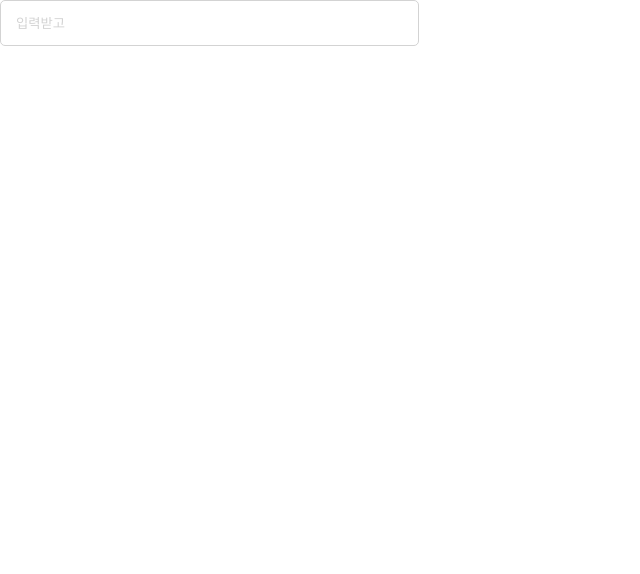
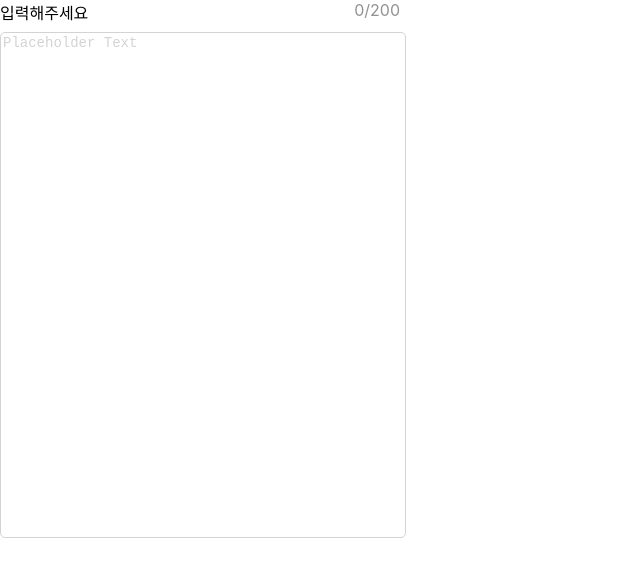
Before and after one commit to Team-ComIT/SimTong-FrontEnd_DesignSystem, a React (Create React App) app in the folder simtong/: page / in a window 1280 px wide. Shown: the top 574 px of the page, without its empty margins (0-640 px from the left). Built offline with nearby package versions, Linux system fonts and the light colour scheme.

Commit message:
fix(Donghyun): TextArea 수정

```diff
--- a/simtong/src/App.tsx
+++ b/simtong/src/App.tsx
@@ -1,11 +1,12 @@
 import React from "react";
 import Input from "./package/ui/input/index";
+import TextArea from "./package/ui/textArea/index";
 import "./App.css";
 
 function App() {
   return (
     <div className="App">
-      <Input width="400px" placeholder="입력받고" errorMessge="Error" />
+      <TextArea width="400px" height="500px" label="입력해주세요" />
     </div>
   );
 }
--- a/simtong/src/package/ui/textArea/index.tsx
+++ b/simtong/src/package/ui/textArea/index.tsx
@@ -2,21 +2,37 @@ import React from "react";
 import * as S from "./style";
 import errorImg from "./error.png";
 
-export default function TextArea() {
+interface textAreaType {
+  width: string;
+  height: string;
+  label: string;
+  errorMessge?: string;
+  event?: () => {};
+}
+
+export default function TextArea(props: textAreaType) {
+  const { width, height, errorMessge, label, event } = props;
   const error: boolean = false;
 
   return (
     <>
       <S.TextAreaStyle>
-        <S.TextAreaLabel>
-          <span>Label</span>
+        <S.TextAreaLabel width={width}>
+          <span>{label}</span>
           <S.TextAreaLength>0/200</S.TextAreaLength>
         </S.TextAreaLabel>
-        <S.TextAreaInput placeholder="Placeholder Text" maxLength={200} />
+        <S.TextAreaInput
+          onChange={event}
+          width={width}
+          height={height}
+          borderColor="#D3D3D3"
+          placeholder="Placeholder Text"
+          maxLength={200}
+        />
         {error ? (
           <S.TextAreaError>
             <img src={errorImg} alt="error" />
-            <span>Error Message</span>
+            <span>{errorMessge || <>에러가 발생했습니다</>}</span>
           </S.TextAreaError>
         ) : (
           <></>
--- a/simtong/src/package/ui/textArea/style.ts
+++ b/simtong/src/package/ui/textArea/style.ts
@@ -1,20 +1,30 @@
 import styled from "@emotion/styled";
 
 export const TextAreaStyle = styled.div`
-  width: 328px;
-  height: 128px;
+  display: flex;
+  flex-direction: column;
 `;
 
-export const TextAreaInput = styled.textarea`
-  border: 1px solid #d3d3d3;
+interface textAreaInputType {
+  width: string;
+  height: string;
+  borderColor: string;
+}
+
+export const TextAreaInput = styled.textarea<textAreaInputType>`
+  border: 1px solid ${(props) => props.borderColor};
   border-radius: 5px;
   resize: none;
-  width: 100%;
-  height: 100%;
+  width: ${(props) => props.width};
+  height: ${(props) => props.height};
   overflow-x: hidden;
   overflow-y: hidden;
   outline: none;
   caret-color: #006eff;
+  font-weight: 400;
+  font-size: 14px;
+  color: #242424;
+
   &:focus {
     color: #000;
     border: 1px solid #006eff;
@@ -27,8 +37,12 @@ export const TextAreaInput = styled.textarea`
   }
 `;
 
-export const TextAreaLabel = styled.div`
-  width: 100%;
+interface textAreaLabelType {
+  width: string;
+}
+
+export const TextAreaLabel = styled.div<textAreaLabelType>`
+  width: ${(props) => props.width};
   display: flex;
   justify-content: space-between;
   margin-bottom: 8px;
```
